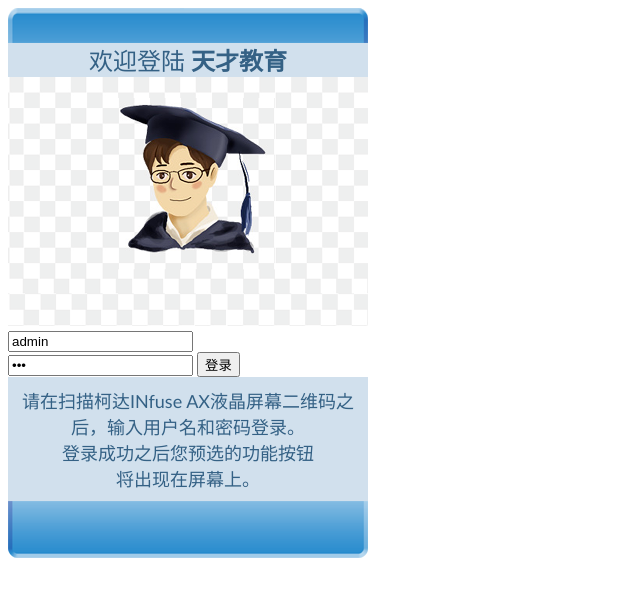
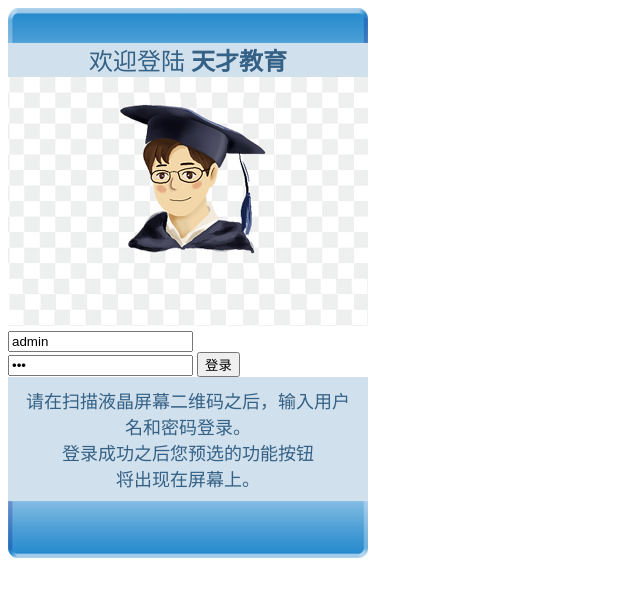
Before and after one commit to SolutionWorld/pages, a plain HTML site: page index.html in a window 1280 px wide. Shown: the whole page, without its empty margins (0-640 px from the left). Drawn offline with Linux system fonts and the light colour scheme.

Commit message:
Update index.html

```diff
--- a/index.html
+++ b/index.html
@@ -32,7 +32,7 @@
 
 <div style="margin-top: 0px; font-family: trebuchet ms,arial,verdana,tahoma; text-align: center; width: 360px;">
 			<span id="thankyou" style="background: #D1E0ED; padding: 10px; border: 0px solid #346185; display: inline-block; font-size: 18px;">
-			请在扫描柯达INfuse AX液晶屏幕二维码之后，输入用户名和密码登录。<br>
+			请在扫描液晶屏幕二维码之后，输入用户名和密码登录。<br>
 			登录成功之后您预选的功能按钮<br>将出现在屏幕上。</span></div>
     <img src="footer 拷贝.png" width="360" height="57">
   </body>
```
